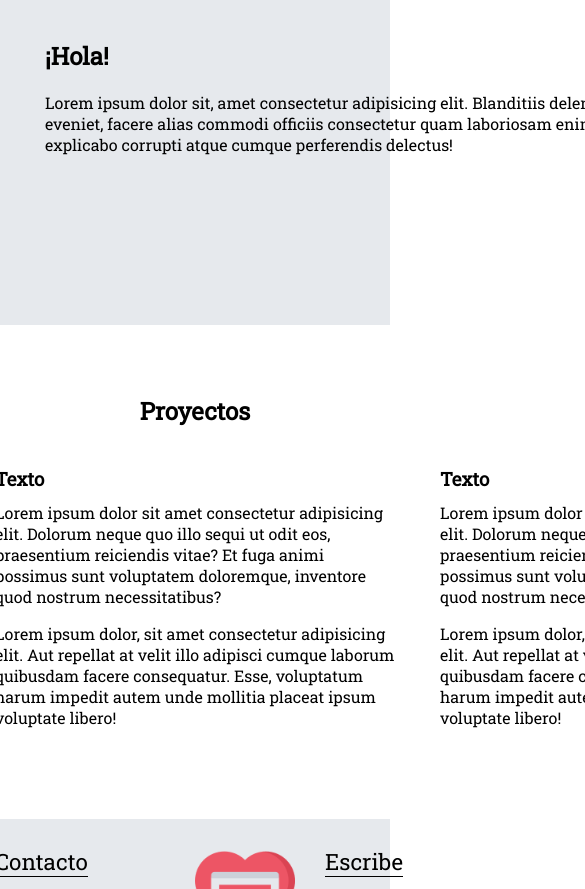
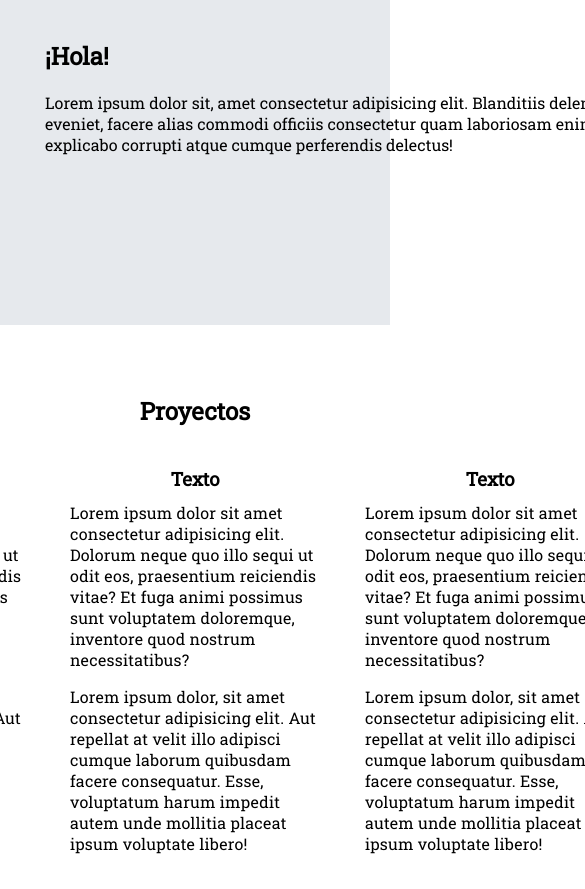
Before and after one commit to DavidHdez8/profesional-blog, a website: page profile.html in a window 390 px wide. Shown: the part 145-1034 px from the top of the page, 585 px wide, since content can reach past the window. Drawn offline with Linux system fonts and the light colour scheme.

Commit message:
Responsive design terminado

```diff
--- a/css/media-queries.css
+++ b/css/media-queries.css
@@ -85,6 +85,20 @@
         grid-template-columns: 130px 200px;
         justify-content: center;
     }
+
+    .projects-section {
+        grid-template-columns: repeat(3, 250px);
+        font-size: 1em;
+    }
+
+    .projects-section-container h3{
+        display: flex;
+        justify-content: center;
+    }
+
+    .projects-section-container p {
+        letter-spacing: .2px;
+    }
 }
 
 @media (max-width: 550px) {
```
